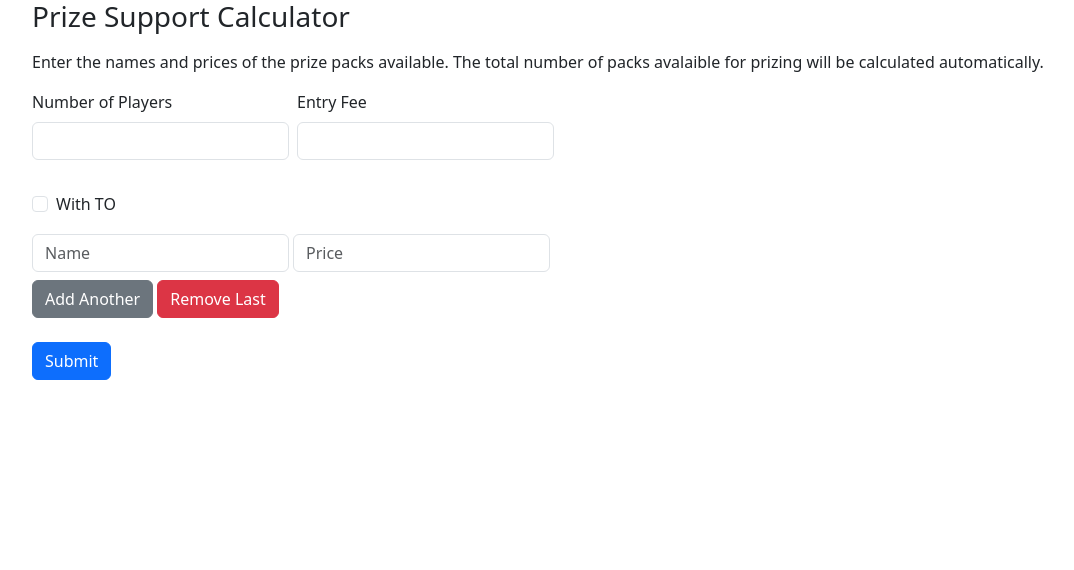
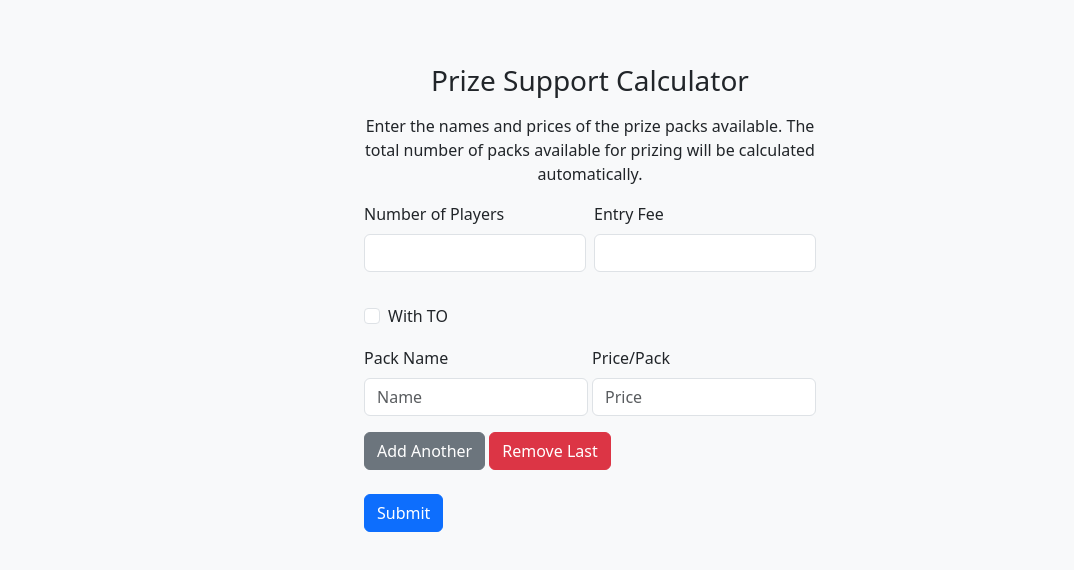
Before and after one commit to SarahFreemz/mtg-prize-support, a website: page src/public/PrizeSupportForm.html in a window 1280 px wide. Shown: the whole page, without its empty margins (50-1124 px from the left). Drawn offline with nearby package versions, Linux system fonts and the light colour scheme.

Commit message:
modified:   src/public/PrizeSupportForm.html

```diff
--- a/src/public/PrizeSupportForm.html
+++ b/src/public/PrizeSupportForm.html
@@ -7,15 +7,16 @@
             href="https://cdn.jsdelivr.net/npm/bootstrap@5.3.0/dist/css/bootstrap.min.css"
             rel="stylesheet" />
     </head>
-	<body class="container">
-		<h3 class="mb-3">Prize Support Calculator</h3>
-		<p>
+    <body class="container-fluid bg-light">
+        <div class="container px-2 px-sm-4 py-4" style="max-width: 500px; margin-top: 40px;">
+            <h3 class="mb-3 text-center">Prize Support Calculator</h3>
+            <p class="text-center">
                 Enter the names and prices of the prize packs available. The total number
-			of packs avalaible for prizing will be calculated automatically.
+                of packs available for prizing will be calculated automatically.
             </p>
             <form id="prizeForm">
-			<div class="mb-3 row g-2 align-items-center">
-				<div class="col-auto">
+                <div class="row g-2 mb-3">
+                    <div class="col-6 col-md-6">
                         <label for="numPlayers" class="form-label">Number of Players</label>
                         <input
                             type="number"
@@ -25,7 +26,7 @@
                             min="1"
                             required />
                     </div>
-				<div class="col-auto">
+                    <div class="col-6 col-md-6">
                         <label for="entryFee" class="form-label">Entry Fee</label>
                         <input
                             type="number"
@@ -50,8 +51,9 @@
                     </div>
                 </div>
                 <div id="entries">
-				<div class="entry-row row g-1 align-items-center">
-					<div class="col-auto">
+                    <div class="entry-row row mb-2 g-1 align-items-center justify-content-center">
+                        <div class="col-6 col-md-6">
+                            <label for="packName" class="form-label">Pack Name</label>
                             <input
                                 type="text"
                                 name="packName"
@@ -59,7 +61,8 @@
                                 placeholder="Name"
                                 required />
                         </div>
-					<div class="col-auto">
+                        <div class="col-6 col-md-6">
+                            <label for="price" class="form-label">Price/Pack</label>
                             <input
                                 type="number"
                                 name="price"
@@ -83,15 +86,24 @@
                 <input type="submit" class="btn btn-primary" value="Submit" />
             </form>
             <div id="result"></div>
+        </div>
         <!-- Bootstrap 5 JS Bundle -->
         <script src="https://cdn.jsdelivr.net/npm/bootstrap@5.3.0/dist/js/bootstrap.bundle.min.js"></script>
         <script>
             function addEntry() {
                 var div = document.createElement('div');
-				div.className = 'entry-row row g-2 mb-2 mt-2 align-items-center';
+                div.className = 'entry-row row g-1 mb-2 align-items-center justify-content-center';
+
                 div.innerHTML =
-					'<div class="col-auto"><input type="text" name="packName" class="form-control" placeholder="Name" required></div>' +
-					'<div class="col-auto"><input type="number" name="price" class="form-control" placeholder="Price" step="any" required></div>';
+                    '<div class="col-6 col-md-6">' +
+                        '<label class="form-label visually-hidden">Pack Name</label>' +
+                        '<input type="text" name="packName" class="form-control" placeholder="Name" required>' +
+                    '</div>' +
+                    '<div class="col-6 col-md-6">' +
+                        '<label class="form-label visually-hidden">Price/Pack</label>' +
+                        '<input type="number" name="price" class="form-control" placeholder="Price" step="any" required>' +
+                    '</div>';
+
                 document.getElementById('entries').appendChild(div);
             }
 
@@ -126,7 +138,6 @@
                     })),
                 };
 
-				// After receiving the response from the server
                 const response = await fetch('/process', {
                     method: 'POST',
                     headers: { 'Content-Type': 'application/json' },
@@ -134,7 +145,7 @@
                 });
                 const result = await response.json();
                 document.getElementById('result').innerHTML =
-					`<pre>${result.result}</pre>`; // Use textContent, not innerHTML
+                    `<pre>${result.result}</pre>`;
             };
         </script>
     </body>
```
Lines whose indentation alone changed are shown as unchanged.
